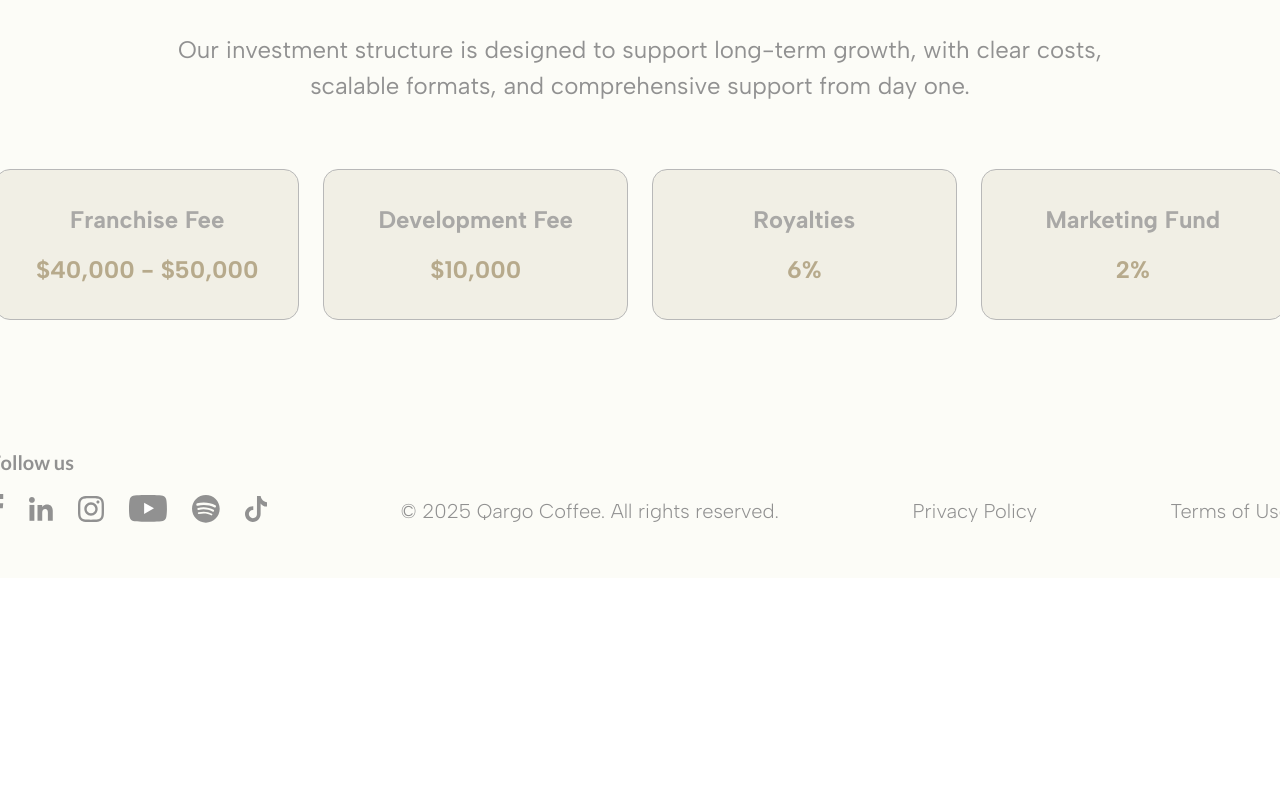
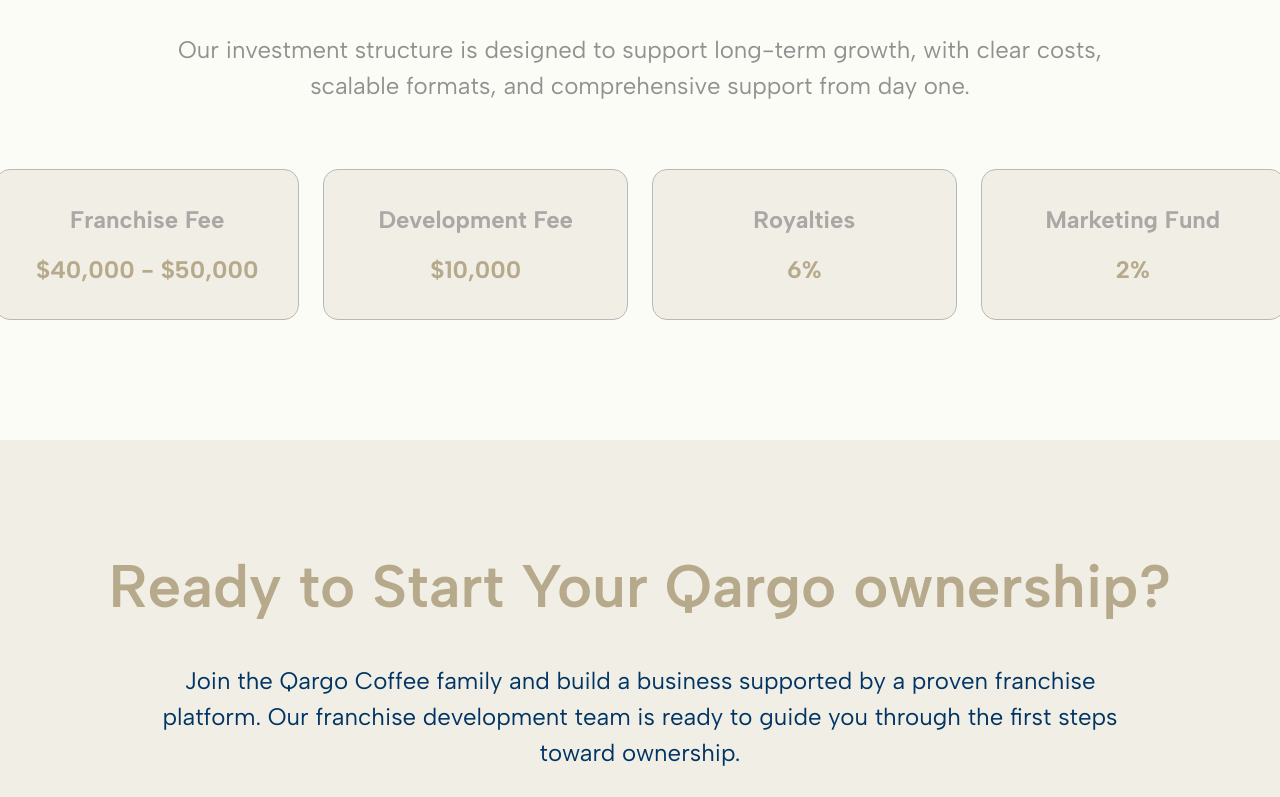
Before and after one commit to JhonveraDev/q2, a React (Vite) app: page /franchise in a window 1280 px wide. Shown: the part 2000-2797 px from the top of the page. Before the commit the page ends 2578 px from the top, so only its background shows below. Built offline with nearby package versions, Linux system fonts and the light colour scheme.

Commit message:
feat: add ReadyToStart component and update FranchisePage; enhance styles in global.css

```diff
--- a/src/assets/styles/global.css
+++ b/src/assets/styles/global.css
@@ -507,6 +507,7 @@
   background-color: var(--color-main);
   font-size: 24px;
   padding: 21px 50px;
+  font-weight: 600;
 }
 
 .franchise-buttons {
@@ -606,7 +607,7 @@
   justify-content: center;
   align-items: center;
   flex-direction: column;
-  padding: 55px 0 90px;
+  padding: 55px 0 120px;
 }
 
 .coffee-investment__cards {
@@ -642,3 +643,18 @@
   color: #B7AA8C;
   margin: 0px;
 }
+
+.ready-to-start {
+  background-color: #F1EFE5;
+  display: flex;
+  justify-content: center;
+  align-items: center;
+  flex-direction: column;
+  padding: 120px 0;
+}
+
+.ready-to-start-buttons {
+  display: flex;
+  gap: 40px;
+  justify-content: center;
+}
--- /dev/null
+++ b/src/features/Franchise/components/ReadyToStart.tsx
@@ -0,0 +1,19 @@
+import React from 'react'
+import { Button } from '../../../ui/components/Button'
+
+export const ReadyToStart = () => {
+  return (
+    <div className='ready-to-start'>
+      <h2 className="business-models__title">
+        Ready to Start Your Qargo ownership?
+      </h2>
+      <p className="business-models__description" style={{ color: '#003465' }}>
+        Join the Qargo Coffee family and build a business supported by a proven franchise platform. Our franchise development team is ready to guide you through the first steps toward ownership.
+      </p>
+      <div className="ready-to-start-buttons">
+        <Button text='Contact Us Now' className='hero-button__franchise' />
+        <Button text='Schedule a Call' className='hero-button__franchise' />
+      </div>
+    </div>
+  )
+}
--- a/src/features/Franchise/pages/FranchisePage.tsx
+++ b/src/features/Franchise/pages/FranchisePage.tsx
@@ -2,6 +2,7 @@
 import { HeroFranchise } from '../components/HeroFranchise'
 import { BusinessModels } from '../components/BusinessModels'
 import { CoffeeInvestment } from '../components/CoffeeInvestment'
+import { ReadyToStart } from '../components/ReadyToStart'
 
 export const FranchisePage = () => {
   return (
@@ -9,6 +10,7 @@
       <HeroFranchise />
       <BusinessModels />
       <CoffeeInvestment />
+      <ReadyToStart />
     </div>
   )
 }
```
